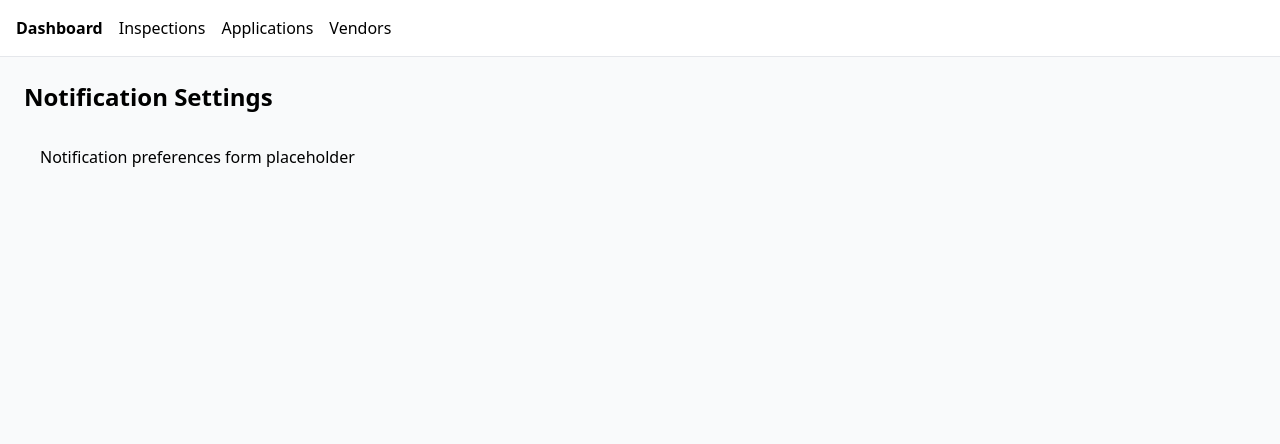
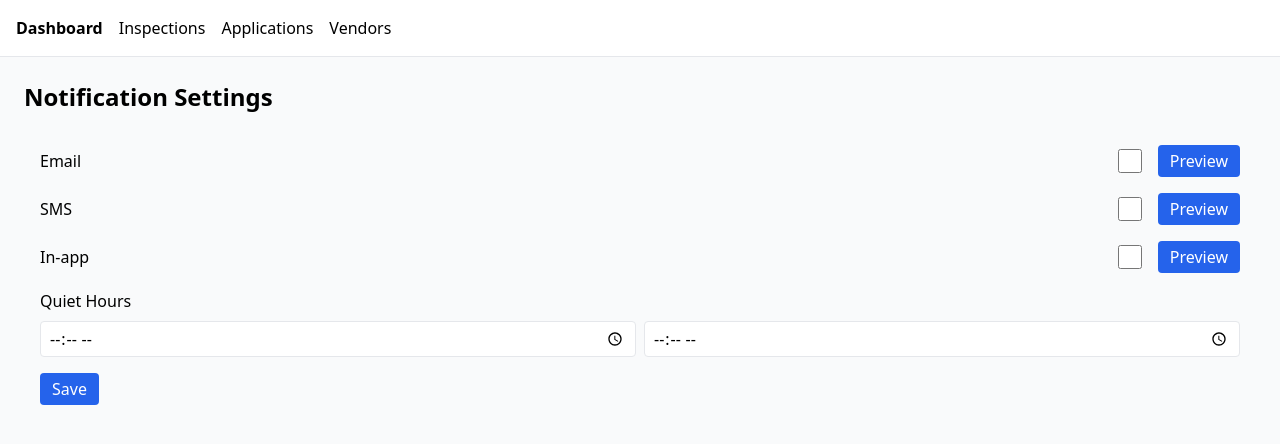
Before and after one commit to clin23/PropTechTest, a Next.js app: page /settings/notifications in a window 1280 px wide. Shown: the top 444 px of the page. Built offline with nearby package versions, Linux system fonts and the light colour scheme; no server answers.

Commit message:
Add notification preferences form with validation and previews

```diff
--- a/components/NotificationPrefsForm.tsx
+++ b/components/NotificationPrefsForm.tsx
@@ -1,3 +1,139 @@
+"use client";
+
+import { useState, useEffect, FormEvent } from "react";
+import { useQuery, useMutation, useQueryClient } from "@tanstack/react-query";
+import { getNotificationSettings, updateNotificationSettings } from "../lib/api";
+import { z } from "zod";
+import { Input } from "./ui/input";
+import { Switch } from "./ui/switch";
+import { Button } from "./ui/button";
+import { useToast } from "./ui/use-toast";
+
+const formSchema = z.object({
+  email: z.boolean(),
+  sms: z.boolean(),
+  inApp: z.boolean(),
+  quietHoursStart: z.string(),
+  quietHoursEnd: z.string(),
+});
+
 export default function NotificationPrefsForm() {
-  return <div className="p-4">Notification preferences form placeholder</div>;
+  const queryClient = useQueryClient();
+  const { toast } = useToast();
+
+  const { data } = useQuery({
+    queryKey: ["notificationSettings"],
+    queryFn: getNotificationSettings,
+  });
+
+  const mutation = useMutation({
+    mutationFn: updateNotificationSettings,
+    onSuccess: () => {
+      toast({ title: "Settings saved" });
+      queryClient.invalidateQueries({ queryKey: ["notificationSettings"] });
+    },
+  });
+
+  const [values, setValues] = useState<z.infer<typeof formSchema>>({
+    email: false,
+    sms: false,
+    inApp: false,
+    quietHoursStart: "",
+    quietHoursEnd: "",
+  });
+
+  useEffect(() => {
+    if (data) {
+      setValues({
+        email: !!data.email,
+        sms: !!data.sms,
+        inApp: !!data.inApp,
+        quietHoursStart: data.quietHoursStart || "",
+        quietHoursEnd: data.quietHoursEnd || "",
+      });
+    }
+  }, [data]);
+
+  const handleChange = <K extends keyof typeof values>(key: K, value: typeof values[K]) => {
+    setValues((v) => ({ ...v, [key]: value }));
+  };
+
+  const handleSubmit = (e: FormEvent) => {
+    e.preventDefault();
+    try {
+      const parsed = formSchema.parse(values);
+      mutation.mutate(parsed);
+    } catch (err) {
+      if (err instanceof z.ZodError) {
+        toast({ title: "Validation error", description: err.errors.map((e) => e.message).join(", ") });
+      }
+    }
+  };
+
+  const preview = (channel: string) => {
+    toast({ title: `${channel} preview`, description: `This is a sample ${channel.toLowerCase()} notification.` });
+  };
+
+  return (
+    <form onSubmit={handleSubmit} className="space-y-4 p-4">
+      <div className="flex items-center justify-between">
+        <label className="font-medium">Email</label>
+        <div className="flex items-center gap-2">
+          <Switch
+            checked={values.email}
+            onCheckedChange={(v) => handleChange("email", v)}
+          />
+          <Button type="button" onClick={() => preview("Email")}>
+            Preview
+          </Button>
+        </div>
+      </div>
+
+      <div className="flex items-center justify-between">
+        <label className="font-medium">SMS</label>
+        <div className="flex items-center gap-2">
+          <Switch
+            checked={values.sms}
+            onCheckedChange={(v) => handleChange("sms", v)}
+          />
+          <Button type="button" onClick={() => preview("SMS")}>
+            Preview
+          </Button>
+        </div>
+      </div>
+
+      <div className="flex items-center justify-between">
+        <label className="font-medium">In-app</label>
+        <div className="flex items-center gap-2">
+          <Switch
+            checked={values.inApp}
+            onCheckedChange={(v) => handleChange("inApp", v)}
+          />
+          <Button type="button" onClick={() => preview("In-app")}>
+            Preview
+          </Button>
+        </div>
+      </div>
+
+      <div className="space-y-2">
+        <label className="font-medium">Quiet Hours</label>
+        <div className="flex gap-2">
+          <Input
+            type="time"
+            value={values.quietHoursStart}
+            onChange={(e) => handleChange("quietHoursStart", e.target.value)}
+          />
+          <Input
+            type="time"
+            value={values.quietHoursEnd}
+            onChange={(e) => handleChange("quietHoursEnd", e.target.value)}
+          />
+        </div>
+      </div>
+
+      <Button type="submit" disabled={mutation.isPending}>
+        Save
+      </Button>
+    </form>
+  );
 }
--- /dev/null
+++ b/components/ui/button.tsx
@@ -0,0 +1,12 @@
+import * as React from "react";
+
+export interface ButtonProps extends React.ButtonHTMLAttributes<HTMLButtonElement> {}
+
+export function Button({ className = "", ...props }: ButtonProps) {
+  return (
+    <button
+      className={"px-3 py-1 rounded bg-blue-600 text-white disabled:opacity-50 " + className}
+      {...props}
+    />
+  );
+}
--- /dev/null
+++ b/components/ui/input.tsx
@@ -0,0 +1,12 @@
+import * as React from "react";
+
+export const Input = React.forwardRef<HTMLInputElement, React.InputHTMLAttributes<HTMLInputElement>>(
+  ({ className = "", ...props }, ref) => (
+    <input
+      ref={ref}
+      className={"border rounded px-2 py-1 w-full " + className}
+      {...props}
+    />
+  )
+);
+Input.displayName = "Input";
--- /dev/null
+++ b/components/ui/switch.tsx
@@ -0,0 +1,18 @@
+import * as React from "react";
+
+interface SwitchProps {
+  checked?: boolean;
+  onCheckedChange?(checked: boolean): void;
+  className?: string;
+}
+
+export function Switch({ checked, onCheckedChange, className = "" }: SwitchProps) {
+  return (
+    <input
+      type="checkbox"
+      className={"w-10 h-6 " + className}
+      checked={checked}
+      onChange={(e) => onCheckedChange?.(e.target.checked)}
+    />
+  );
+}
--- /dev/null
+++ b/components/ui/use-toast.ts
@@ -0,0 +1,9 @@
+export function useToast() {
+  return {
+    toast: ({ title, description }: { title: string; description?: string }) => {
+      if (typeof window !== "undefined") {
+        alert(title + (description ? "\n" + description : ""));
+      }
+    },
+  };
+}
```
